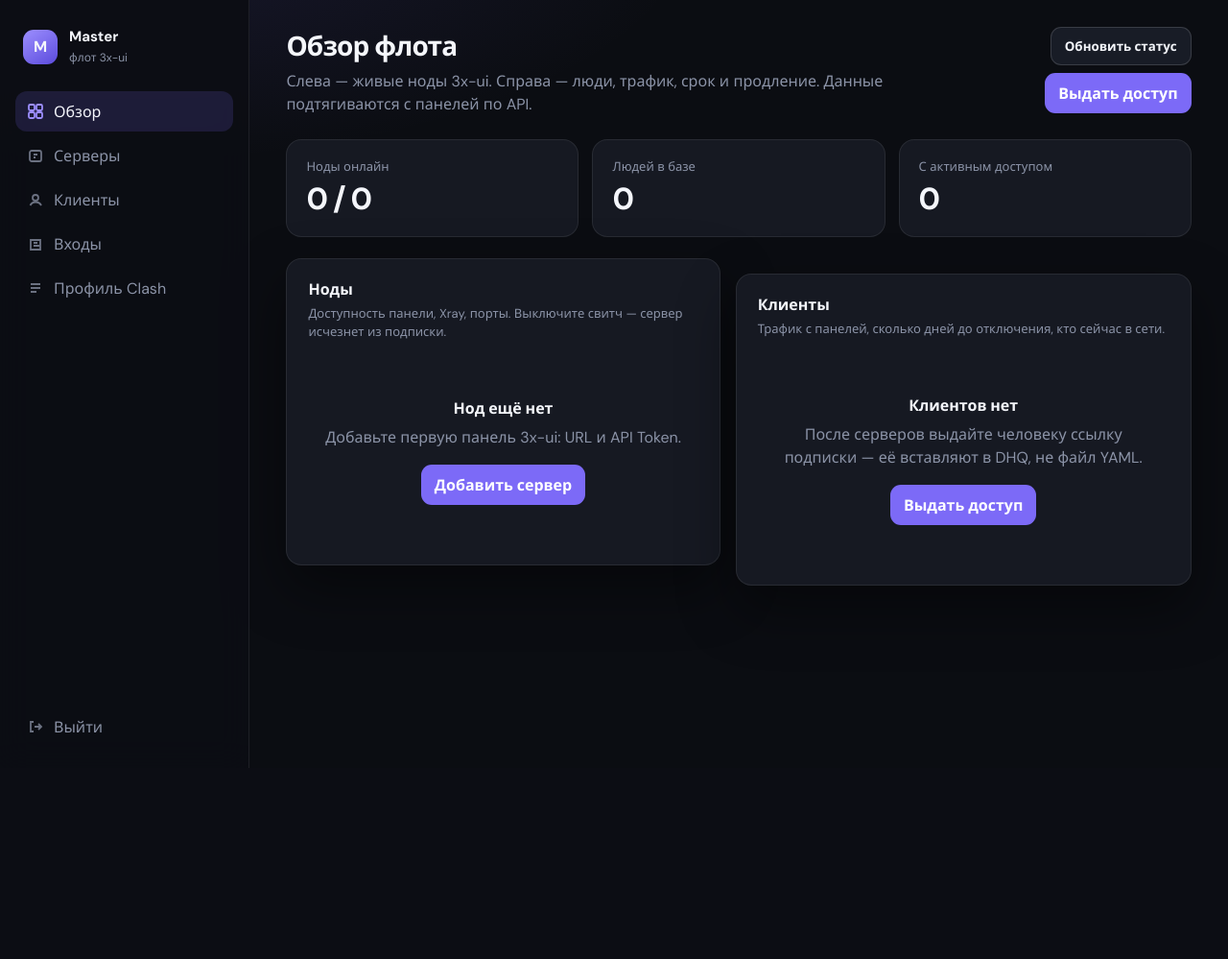
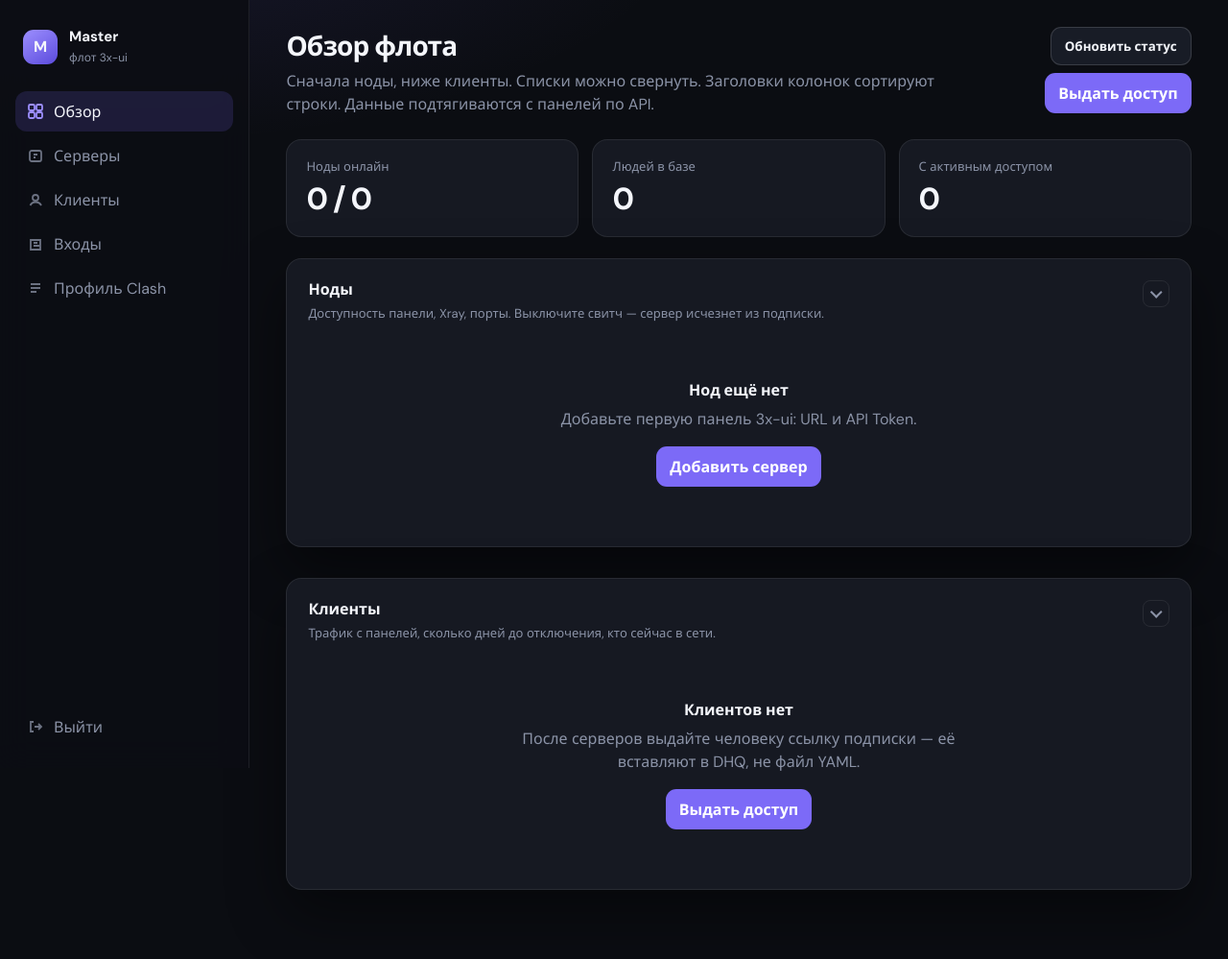
Before and after one commit to Instinct22/converter, a FastAPI app: page / in a window 1280 px wide. Shown: the whole page at 96% size. Before the commit the page ends 800 px from the top, so only its background shows below. Run offline with FastAPI, Linux system fonts and the light colour scheme; the visitor is signed in with stand-in values (Sample User, id 1); data that the repository does not hold is empty.

Commit message:
Поставить ноды и клиентов столбиком, свернуть списки и подсветить тех, кто в сети.
Co-authored-by: Cursor <cursoragent@cursor.com>

```diff
--- a/app/static/app.css
+++ b/app/static/app.css
@@ -157,20 +157,78 @@ input:focus, textarea:focus, select:focus {
 
 .overview-grid {
   display: grid;
-  grid-template-columns: minmax(0, 1fr) minmax(0, 1fr);
+  grid-template-columns: minmax(0, 1fr);
   gap: 16px;
   align-items: start;
 }
+.fold > summary {
+  list-style: none;
+  cursor: pointer;
+  display: flex;
+  align-items: flex-start;
+  justify-content: space-between;
+  gap: 16px;
+}
+.fold > summary::-webkit-details-marker { display: none; }
+.fold > summary .sub { margin-bottom: 0; }
+.fold-chev {
+  width: 28px; height: 28px; margin-top: 2px; border-radius: 8px; flex: none;
+  border: 1px solid var(--line); color: var(--muted);
+  display: grid; place-items: center;
+}
+.fold-chev::before {
+  content: '';
+  width: 7px; height: 7px;
+  border: solid currentColor; border-width: 0 2px 2px 0;
+  transform: rotate(45deg) translate(-1px, -2px);
+}
+.fold:not([open]) .fold-chev::before { transform: rotate(-45deg) translate(-1px, 0); }
+.fold:not([open]) > .fold-body { display: none; }
+.fold-body { margin-top: 16px; }
 .monitor { display: grid; gap: 8px; }
-.monitor-row {
+.monitor-cols {
   display: grid;
-  grid-template-columns: minmax(0, 1.2fr) minmax(0, 1fr) auto;
+  grid-template-columns: minmax(140px, 1.35fr) minmax(110px, 0.9fr) minmax(88px, 0.65fr) minmax(140px, 1fr) auto;
   gap: 12px;
   align-items: center;
+}
+.monitor-head { padding: 0 14px 4px; }
+.sort-btn {
+  appearance: none; background: none; border: 0; padding: 0;
+  color: var(--faint); font-size: 12px; font-weight: 600;
+  letter-spacing: 0.04em; text-transform: uppercase; text-align: left;
+  cursor: pointer;
+}
+.sort-btn:hover, .sort-btn.on { color: var(--accent-2); }
+.sort-btn.asc::after { content: ' ↑'; }
+.sort-btn.desc::after { content: ' ↓'; }
+th .sort-btn { color: inherit; font: inherit; letter-spacing: inherit; text-transform: inherit; }
+.monitor-row {
   padding: 12px 14px;
   border: 1px solid var(--line);
   border-radius: 12px;
   background: var(--bg);
+}
+.monitor-row.is-online {
+  border-color: rgba(61, 214, 140, 0.5);
+  background:
+    linear-gradient(90deg, rgba(61, 214, 140, 0.2), rgba(61, 214, 140, 0.05) 46%, transparent 78%),
+    var(--bg);
+  box-shadow: inset 3px 0 0 var(--ok);
+}
+tr.is-online td {
+  background:
+    linear-gradient(90deg, rgba(61, 214, 140, 0.16), rgba(61, 214, 140, 0.04) 42%, transparent 72%),
+    var(--bg);
+}
+tr.is-online td:first-child { box-shadow: inset 3px 0 0 var(--ok); }
+.live-tag {
+  display: inline-flex; align-items: center; gap: 6px;
+  color: #d8ffe9; font-weight: 700;
+}
+.live-tag::before {
+  content: ''; width: 7px; height: 7px; border-radius: 99px; background: var(--ok);
+  box-shadow: 0 0 0 4px var(--ok-soft);
 }
 .monitor-main { display: flex; align-items: center; gap: 10px; min-width: 0; }
 .monitor-meta { display: flex; flex-direction: column; gap: 2px; min-width: 0; color: var(--muted); font-size: 13px; }
@@ -187,6 +245,11 @@ table { width: 100%; border-collapse: collapse; }
 th, td { text-align: left; padding: 14px 12px; border-bottom: 1px solid var(--line); font-size: 14px; vertical-align: middle; }
 th { color: var(--faint); font-weight: 600; font-size: 12px; text-transform: uppercase; letter-spacing: 0.04em; }
 tr:hover td { background: rgba(255,255,255,0.02); }
+tr.is-online:hover td {
+  background:
+    linear-gradient(90deg, rgba(61, 214, 140, 0.24), rgba(61, 214, 140, 0.08) 46%, rgba(255,255,255,0.02) 78%),
+    var(--bg);
+}
 .table-servers { table-layout: fixed; min-width: 980px; }
 .table-servers col.col-name { width: 26%; }
 .table-servers col.col-host { width: 16%; }
@@ -464,7 +527,7 @@ details.help summary { cursor: pointer; font-weight: 600; }
 details.help p, details.help li { color: var(--muted); font-size: 13.5px; line-height: 1.5; }
 
 @media (min-width: 1280px) {
-  .overview-grid { grid-template-columns: minmax(0, 1fr) minmax(0, 1.05fr); }
+  .overview-grid { grid-template-columns: minmax(0, 1fr); }
 }
 
 @media (min-width: 1400px) {
@@ -507,7 +570,8 @@ details.help p, details.help li { color: var(--muted); font-size: 13.5px; line-h
   .nav a svg { flex: none; }
   .page-head .row { justify-content: stretch; }
   .stats, .form-grid, .split, .overview-grid, .field-split { grid-template-columns: 1fr; }
-  .monitor-row { grid-template-columns: 1fr; }
+  .monitor-head { display: none; }
+  .monitor-cols, .monitor-row { grid-template-columns: 1fr; }
   .span-2 { grid-column: auto; }
   .page-head { flex-direction: column; align-items: stretch; }
   .page-head .row, .page-head > .btn, .page-head > a.btn { width: 100%; justify-content: center; }
--- a/app/templates/base.html
+++ b/app/templates/base.html
@@ -7,7 +7,7 @@
   <link rel="preconnect" href="https://fonts.googleapis.com">
   <link rel="preconnect" href="https://fonts.gstatic.com" crossorigin>
   <link href="https://fonts.googleapis.com/css2?family=DM+Sans:ital,opsz,wght@0,9..40,400;0,9..40,600;0,9..40,700;1,9..40,400&family=JetBrains+Mono:wght@400;500&display=swap" rel="stylesheet">
-  <link rel="stylesheet" href="/static/app.css?v=20">
+  <link rel="stylesheet" href="/static/app.css?v=22">
 </head>
 <body>
 <div class="layout">
@@ -51,7 +51,7 @@
     {% block content %}{% endblock %}
   </main>
 </div>
-<script src="/static/app.js?v=17"></script>
+<script src="/static/app.js?v=18"></script>
 {% block scripts %}{% endblock %}
 </body>
 </html>
--- a/app/templates/dashboard.html
+++ b/app/templates/dashboard.html
@@ -4,7 +4,7 @@
 <div class="page-head">
   <div>
     <h1>Обзор флота</h1>
-    <p class="lede">Слева — живые ноды 3x-ui. Справа — люди, трафик, срок и продление. Данные подтягиваются с панелей по API.</p>
+    <p class="lede">Сначала ноды, ниже клиенты. Списки можно свернуть. Заголовки колонок сортируют строки. Данные подтягиваются с панелей по API.</p>
   </div>
   <div class="row">
     <button class="btn secondary" type="button" id="refresh-overview">Обновить статус</button>
@@ -19,13 +19,26 @@
 </div>
 
 <div class="overview-grid">
-  <section class="card">
+  <details class="card fold" data-fold="nodes" open>
+    <summary>
+      <div>
         <h2>Ноды</h2>
         <p class="sub">Доступность панели, Xray, порты. Выключите свитч — сервер исчезнет из подписки.</p>
+      </div>
+      <span class="fold-chev" aria-hidden="true"></span>
+    </summary>
     {% if nodes %}
+    <div class="fold-body">
+      <div class="monitor-head monitor-cols">
+        <button class="sort-btn" type="button" data-sort="name">Сервер</button>
+        <button class="sort-btn" type="button" data-sort="host">Адрес</button>
+        <button class="sort-btn" type="button" data-sort="ports">Входы</button>
+        <button class="sort-btn" type="button" data-sort="cpu">Состояние</button>
+        <span></span>
+      </div>
       <div class="monitor" id="node-monitor">
         {% for n in nodes %}
-      <article class="monitor-row" data-node="{{ n.id }}">
+        <article class="monitor-row monitor-cols" data-node="{{ n.id }}" data-name="{{ n.name }}" data-host="{{ n.public_host or '' }}" data-ports="{{ inbound_counts.get(n.id, 0) }}" data-cpu="-1">
           <div class="monitor-main">
             <span class="status-dot {{ 'bad' if n.last_error else ('ok' if n.last_sync_at else '') }}" data-dot></span>
             <span class="name-flag">
@@ -33,11 +46,9 @@
               <strong>{{ n.name }}</strong>
             </span>
           </div>
-        <div class="monitor-meta">
           <span class="mono">{{ n.public_host or '—' }}</span>
-          <span class="hint" data-ports>{{ inbound_counts.get(n.id, 0) }} вх.</span>
+          <span class="hint" data-ports-label>{{ inbound_counts.get(n.id, 0) }} вх.</span>
           <span class="hint" data-live>—</span>
-        </div>
           <div class="monitor-actions">
             <label class="switch" title="В подписке">
               <input type="checkbox" data-enable="{{ n.id }}" {% if n.enabled %}checked{% endif %}>
@@ -48,33 +59,45 @@
         </article>
         {% endfor %}
       </div>
+    </div>
     {% else %}
+    <div class="fold-body">
       <div class="empty">
         <h3>Нод ещё нет</h3>
         <p>Добавьте первую панель 3x-ui: URL и API Token.</p>
         <a class="btn" href="/nodes">Добавить сервер</a>
       </div>
+    </div>
     {% endif %}
-  </section>
+  </details>
 
-  <section class="card">
+  <details class="card fold" data-fold="clients" open>
+    <summary>
+      <div>
         <h2>Клиенты</h2>
         <p class="sub">Трафик с панелей, сколько дней до отключения, кто сейчас в сети.</p>
+      </div>
+      <span class="fold-chev" aria-hidden="true"></span>
+    </summary>
     {% if clients %}
+    <div class="fold-body">
+      <div class="monitor-head monitor-cols">
+        <button class="sort-btn" type="button" data-sort="name">Кто</button>
+        <button class="sort-btn" type="button" data-sort="used">Трафик</button>
+        <button class="sort-btn" type="button" data-sort="days">Срок</button>
+        <button class="sort-btn" type="button" data-sort="online">Сеть</button>
+        <span></span>
+      </div>
       <div class="monitor" id="client-monitor">
         {% for c in clients %}
-      <article class="monitor-row client-row" data-client="{{ c.id }}" data-slug="{{ c.slug }}">
+        <article class="monitor-row monitor-cols client-row" data-client="{{ c.id }}" data-slug="{{ c.slug }}" data-name="{{ c.name }}" data-days="{{ days_left(c) }}" data-used="0" data-online="0">
           <div class="monitor-main">
             <span class="status-dot {{ 'bad' if is_expired(c) else 'ok' }}" data-cdot></span>
-          <div>
             <strong>{{ c.name }}</strong>
-            <div class="hint" style="margin:0" data-expire>{{ expire_label(c) }}</div>
           </div>
-        </div>
-        <div class="monitor-meta">
           <span data-traffic>трафик…</span>
+          <span class="hint" data-expire>{{ expire_label(c) }}</span>
           <span class="hint" data-online>—</span>
-        </div>
           <div class="monitor-actions">
             <button class="btn small secondary" type="button" data-add="{{ c.id }}">+30 дней</button>
             <button class="btn small secondary" type="button" data-copy="{{ client_sub_url(c) }}">Ссылка</button>
@@ -82,14 +105,17 @@
         </article>
         {% endfor %}
       </div>
+    </div>
     {% else %}
+    <div class="fold-body">
       <div class="empty">
         <h3>Клиентов нет</h3>
         <p>После серверов выдайте человеку ссылку подписки — её вставляют в DHQ, не файл YAML.</p>
         <a class="btn" href="/clients">Выдать доступ</a>
       </div>
+    </div>
     {% endif %}
-  </section>
+  </details>
 </div>
 {% endblock %}
 {% block scripts %}
@@ -118,22 +144,35 @@ async function loadOverview() {
         live.textContent = bits.join(' · ') || 'онлайн';
       }
     }
-    const ports = row.querySelector('[data-ports]');
-    if (ports && n.inbound_count != null) ports.textContent = n.inbound_count + ' вх.';
+    const ports = row.querySelector('[data-ports-label]');
+    if (ports && n.inbound_count != null) {
+      ports.textContent = n.inbound_count + ' вх.';
+      row.dataset.ports = String(n.inbound_count);
+    }
+    row.dataset.cpu = n.online && n.cpu != null ? String(n.cpu) : '-1';
   });
   (data.clients || []).forEach((c) => {
     const row = document.querySelector('[data-client="' + c.id + '"]');
     if (!row) return;
     const traffic = row.querySelector('[data-traffic]');
     if (traffic) traffic.textContent = c.used_label + ' / ' + c.limit_label;
+    row.dataset.used = String(c.used || 0);
+    const online = Number(c.online_nodes || 0);
+    row.dataset.online = String(online);
+    row.classList.toggle('is-online', online > 0);
     const on = row.querySelector('[data-online]');
-    if (on) on.textContent = c.online_nodes ? ('в сети на ' + c.online_nodes) : 'не в сети';
+    if (on) {
+      on.textContent = online ? ('в сети на ' + online) : 'не в сети';
+      on.classList.toggle('live-tag', online > 0);
+    }
     const dot = row.querySelector('[data-cdot]');
     if (dot) {
       dot.classList.remove('ok', 'bad');
       dot.classList.add(c.expired ? 'bad' : 'ok');
     }
   });
+  nodeSort.resort();
+  clientSort.resort();
 }
 
 document.getElementById('refresh-overview')?.addEventListener('click', async (e) => {
@@ -157,6 +196,13 @@ document.querySelectorAll('[data-add]').forEach((b) => b.onclick = async () => {
     location.reload();
   } catch (e) { XUI.toast(e.message, 'err'); }
 });
+const nodeSort = document.getElementById('node-monitor')
+  ? XUI.bindSort(document.getElementById('node-monitor'))
+  : { resort() {} };
+const clientSort = document.getElementById('client-monitor')
+  ? XUI.bindSort(document.getElementById('client-monitor'))
+  : { resort() {} };
+XUI.bindFolds(document);
 loadOverview().catch(() => {});
 </script>
 {% endblock %}
```
Also changed, not shown: app/static/app.js (+59 -1 lines), app/templates/clients.html (+22 -4 lines). Lines whose indentation alone changed are shown as unchanged.
